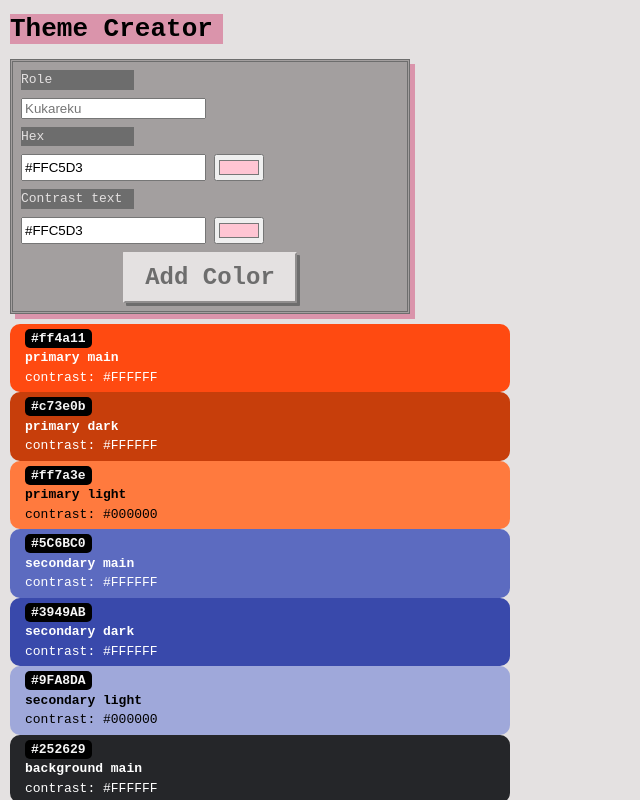
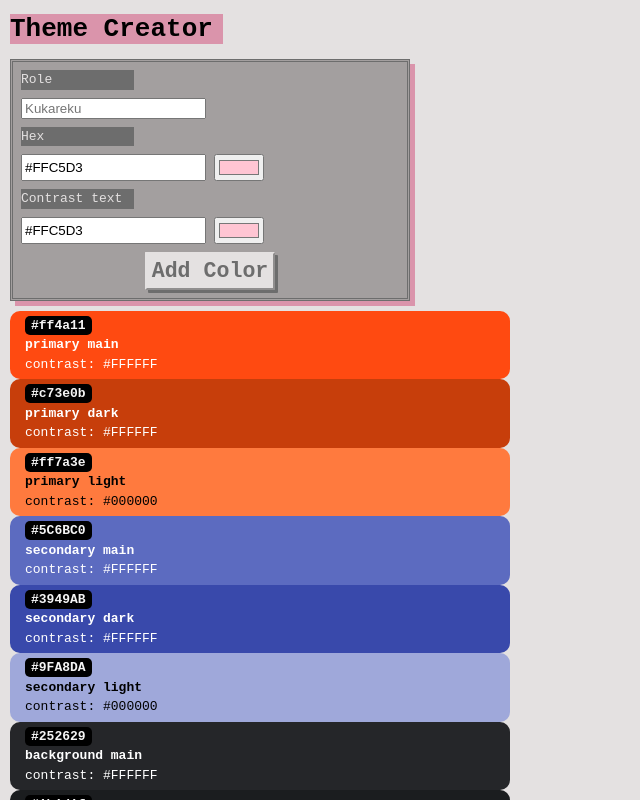
Before and after one commit to ArtemiyShokin/recap-project-4, a React (Vite) app: page / in a window 1280 px wide. Shown: the top 800 px of the page, without its empty margins (0-640 px from the left). Built offline with nearby package versions, Linux system fonts and the light colour scheme.

Commit message:
played with some css

```diff
--- a/src/Components/Form/Form.css
+++ b/src/Components/Form/Form.css
@@ -36,20 +36,18 @@
 button {
   font-family: monospace;
   font-weight: bold;
-  font-size: 1.5rem;
+  font-size: 1.35rem;
   color: var(--greyscale-dark);
   background-color: var(--greyscale-light);
   border-radius: 1px;
   border-color: var(--greyscale-light);
   box-shadow: 3px 3px var(--greyscale-dark);
-  padding-top: 10px;
-  padding-bottom: 10px;
-  padding-left: 20px;
-  padding-right: 20px;
+
+  padding: 5px 5px;
   transition: 0.25s ease-in-out;
 }
 
 button:hover {
-  color: black;
-  background-color: rgb(218, 148, 171);
+  color: var(--greyscale-accent);
+  background-color: whitesmoke;
 }
```
